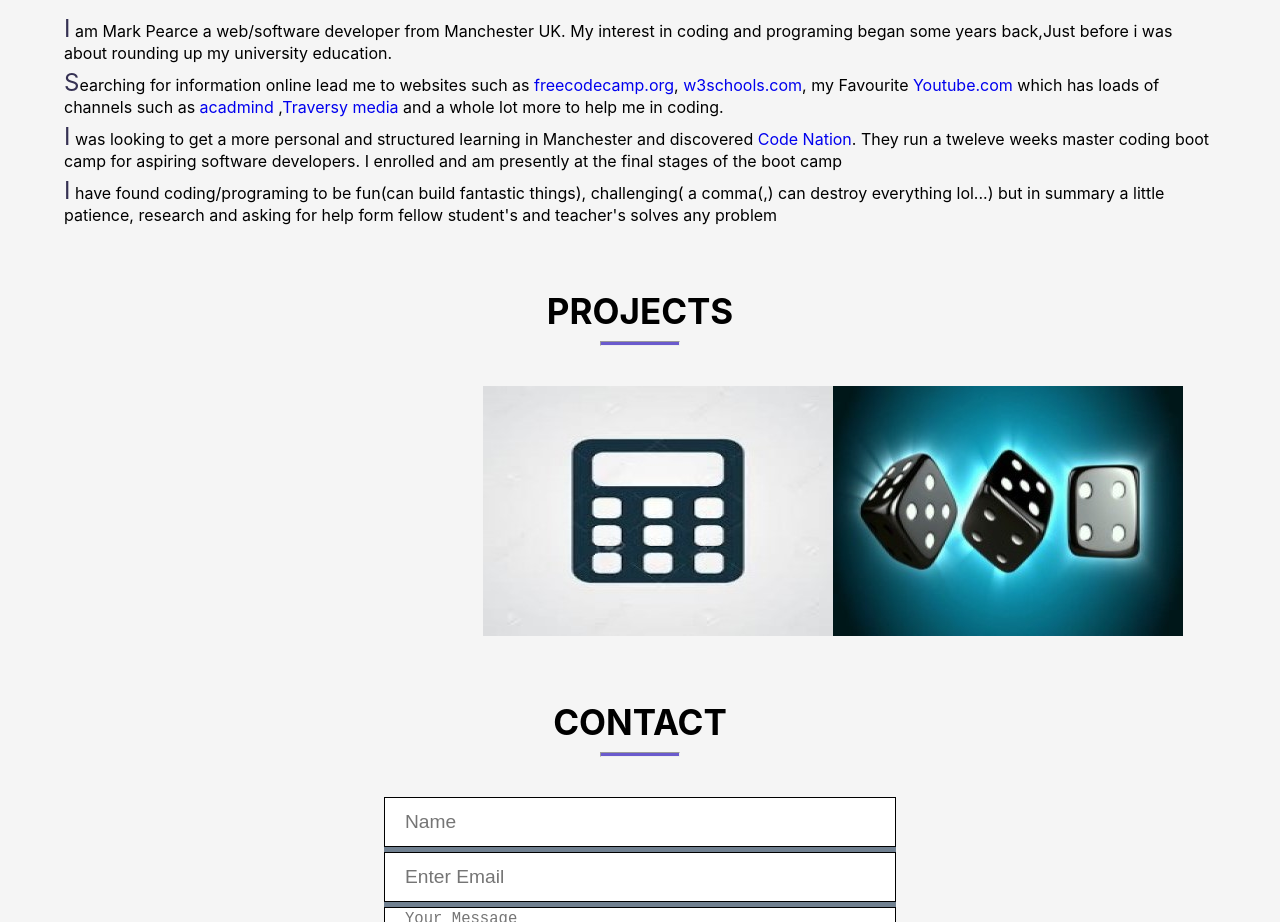
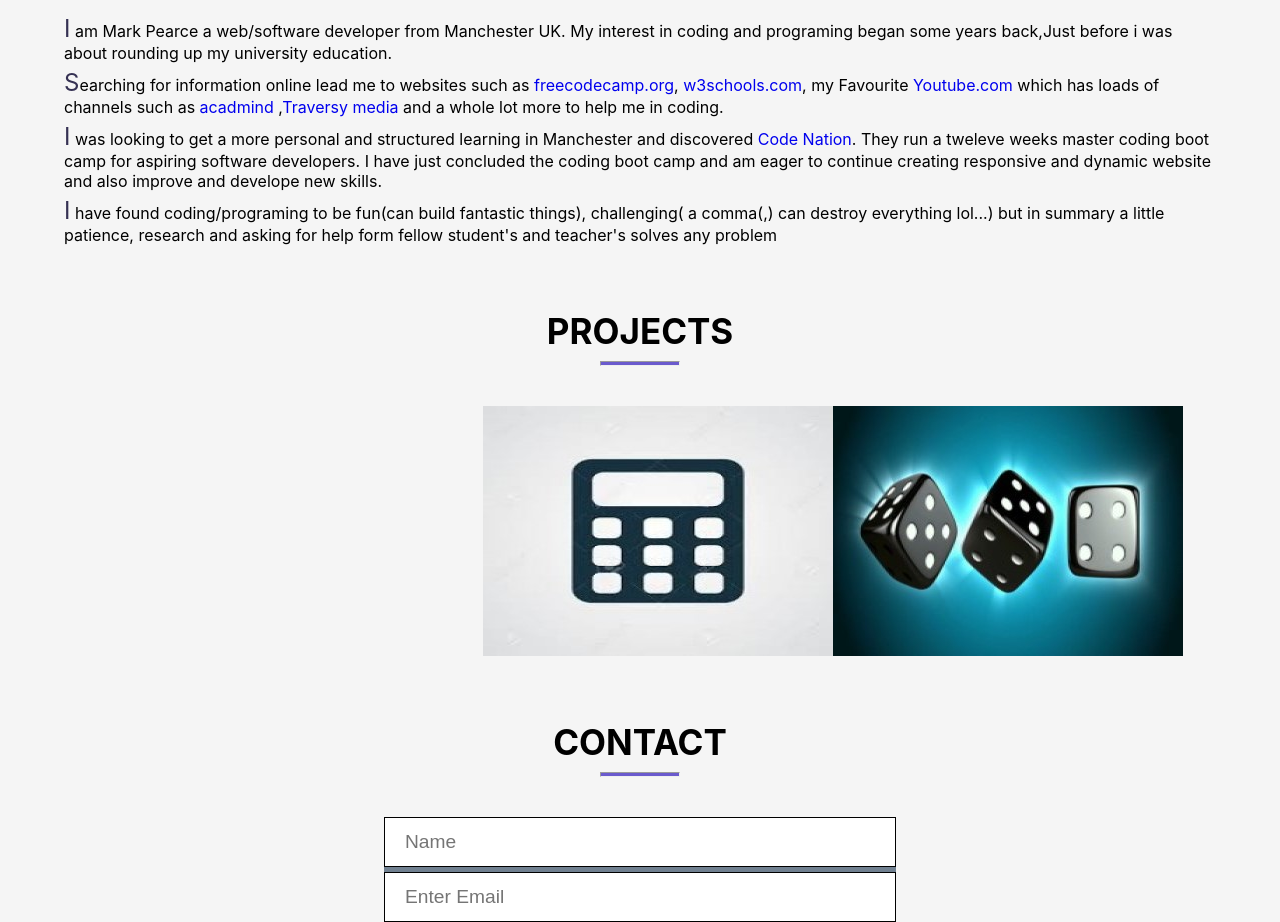
Before and after one commit to niksein007/portfolio, a React (Create React App) app: page / in a window 1280 px wide. Shown: the part 940-1862 px from the top of the page. Built offline with nearby package versions, Linux system fonts and the light colour scheme.

Commit message:
updated about component

```diff
--- a/src/components/sectionCom/About.js
+++ b/src/components/sectionCom/About.js
@@ -31,7 +31,8 @@
         Manchester and discovered{" "}
         <a href="https://wearecodenation.com/">Code Nation</a>. They run a
         tweleve weeks master coding boot camp for aspiring software developers.
-        I enrolled and am presently at the final stages of the boot camp
+        I have just concluded the coding boot camp and am eager to continue creating
+        responsive and dynamic website and also improve and develope new skills.
       </p>
       <p>
         I have found coding/programing to be fun(can build fantastic things),
```
